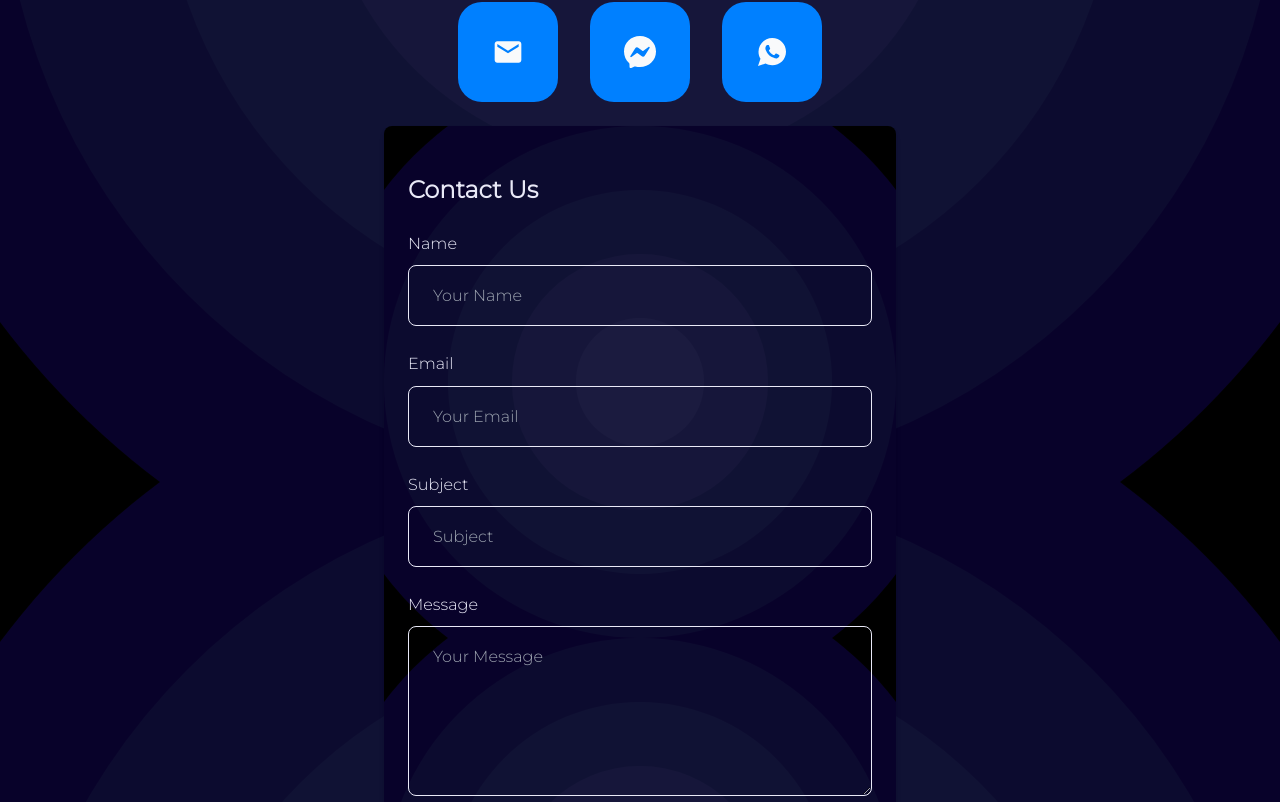
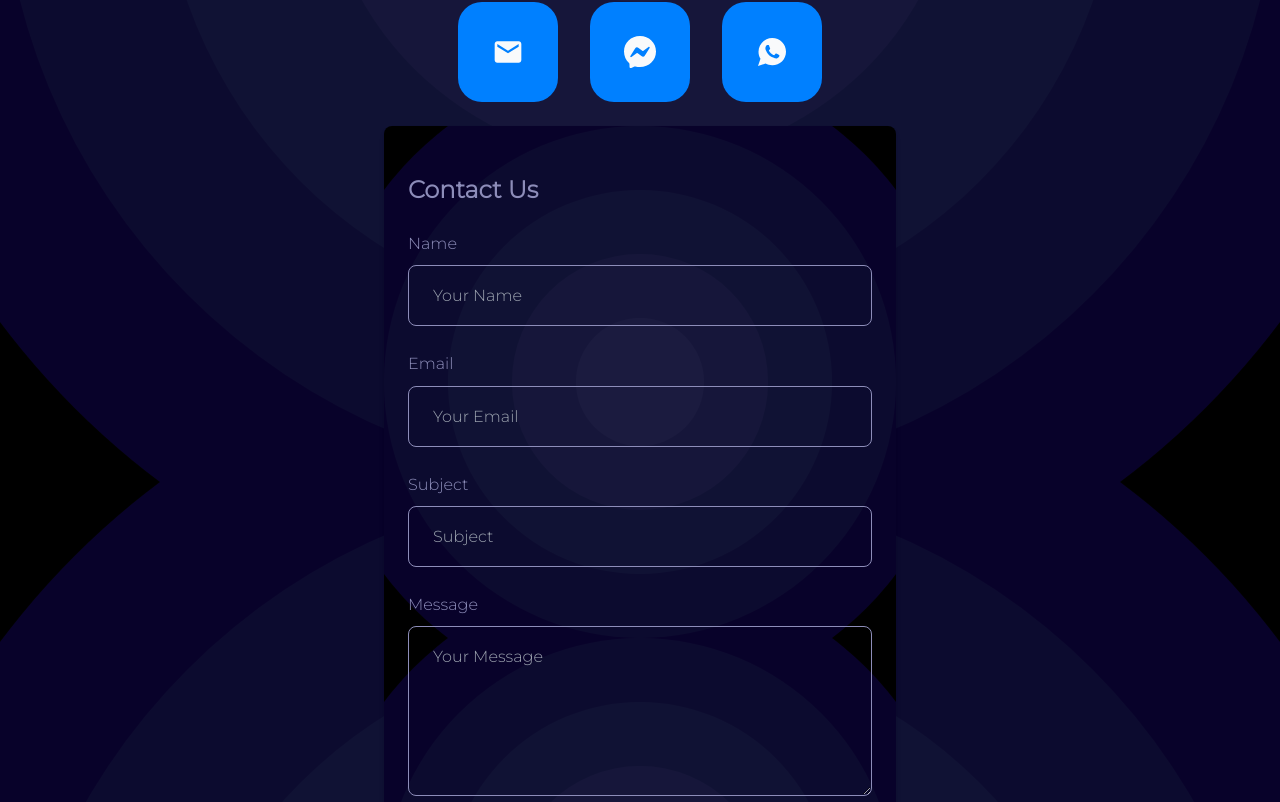
Before and after one commit to Noble-247/xplorers-gym, a Next.js app: page /contact in a window 1280 px wide. Shown: the part 558-1360 px from the top of the page. Built offline with nearby package versions, Linux system fonts and the light colour scheme.

Commit message:
Fixed color/font issues with the ContactForm and NavBar

```diff
--- a/app/components/ContactForm.tsx
+++ b/app/components/ContactForm.tsx
@@ -10,10 +10,10 @@ const ContactForm: React.FC = () => {
     return (
       <div className='flex justify-center items-center min-h-screen bg-transparent'>
         <div className='text-center bg-bulls-eye p-6 rounded-lg shadow-md'>
-          <h2 className='text-2xl font-bold text-gray-100 mb-4'>
+          <h2 className='text-2xl font-bold text-gray-300 mb-4'>
             Thank you for your message!
           </h2>
-          <p className='text-gray-100'>
+          <p className='text-gray-300'>
             We&apos; ll get back to you as soon as possible.
           </p>
         </div>
@@ -25,14 +25,14 @@ const ContactForm: React.FC = () => {
     <div className='flex justify-center items-center min-h-screen bg-transparent p-6'>
       <form
         onSubmit={handleSubmit}
-        className='w-full max-w-lg bg-bulls-eye shadow-md border-gray-100 rounded-lg p-6'
+        className='w-full max-w-lg bg-bulls-eye shadow-md border-gray-300 rounded-lg p-6'
       >
-        <h2 className='text-2xl font-bold text-gray-100 my-6'>Contact Us</h2>
+        <h2 className='text-2xl font-bold text-gray-300 my-6'>Contact Us</h2>
 
         {/* Name Field */}
         <div className='mb-6'>
           <label
-            className='block text-gray-100 font-medium mb-2'
+            className='block text-gray-300 font-medium mb-2'
             htmlFor='name'
           >
             Name
@@ -41,7 +41,7 @@ const ContactForm: React.FC = () => {
             id='name'
             type='text'
             name='name'
-            className='w-full px-6 py-4 border rounded-lg border-gray-100 focus:outline-none focus:ring-2 focus:ring-gray-100 bg-transparent text-gray-100'
+            className='w-full px-6 py-4 border rounded-lg border-gray-300 focus:outline-none focus:ring-2 focus:ring-gray-300 bg-transparent text-gray-300'
             placeholder='Your Name'
             required
           />
@@ -56,7 +56,7 @@ const ContactForm: React.FC = () => {
         {/* Email Field */}
         <div className='mb-6'>
           <label
-            className='block text-gray-100 font-medium mb-2'
+            className='block text-gray-300 font-medium mb-2'
             htmlFor='email'
           >
             Email
@@ -65,7 +65,7 @@ const ContactForm: React.FC = () => {
             id='email'
             type='email'
             name='email'
-            className='w-full px-6 py-4 border rounded-lg border-gray-100 focus:outline-none focus:ring-2 focus:ring-gray-100 bg-transparent text-gray-100'
+            className='w-full px-6 py-4 border rounded-lg border-gray-300 focus:outline-none focus:ring-2 focus:ring-gray-300 bg-transparent text-gray-300'
             placeholder='Your Email'
             required
           />
@@ -80,7 +80,7 @@ const ContactForm: React.FC = () => {
         {/* Subject Field */}
         <div className='mb-6'>
           <label
-            className='block text-gray-100 font-medium mb-2'
+            className='block text-gray-300 font-medium mb-2'
             htmlFor='subject'
           >
             Subject
@@ -89,7 +89,7 @@ const ContactForm: React.FC = () => {
             id='subject'
             type='text'
             name='subject'
-            className='w-full px-6 py-4 border rounded-lg border-gray-100 focus:outline-none focus:ring-2 focus:ring-gray-100 bg-transparent text-gray-100'
+            className='w-full px-6 py-4 border rounded-lg border-gray-300 focus:outline-none focus:ring-2 focus:ring-gray-300 bg-transparent text-gray-300'
             placeholder='Subject'
             required
           />
@@ -104,7 +104,7 @@ const ContactForm: React.FC = () => {
         {/* Message Field */}
         <div className='mb-6'>
           <label
-            className='block text-gray-100 font-medium mb-2'
+            className='block text-gray-300 font-medium mb-2'
             htmlFor='message'
           >
             Message
@@ -113,7 +113,7 @@ const ContactForm: React.FC = () => {
             id='message'
             name='message'
             rows={5}
-            className='w-full px-6 py-4 border rounded-lg border-gray-100 focus:outline-none focus:ring-2 focus:ring-gray-100 bg-transparent text-gray-100'
+            className='w-full px-6 py-4 border rounded-lg border-gray-300 focus:outline-none focus:ring-2 focus:ring-gray-300 bg-transparent text-gray-300'
             placeholder='Your Message'
             required
           />
@@ -129,7 +129,7 @@ const ContactForm: React.FC = () => {
         <div className='mt-4'>
           <button
             type='submit'
-            className='w-full bg-primary text-white py-4 px-6 rounded-lg hover:bg-transparent hover:border hover:border-gray-100 transition duration-300'
+            className='w-full bg-primary text-white py-4 px-6 rounded-lg hover:bg-transparent hover:border hover:border-gray-300 transition duration-300'
             disabled={state.submitting}
           >
             {state.submitting ? "Sending..." : "Send Message"}
--- a/app/components/NavBar.tsx
+++ b/app/components/NavBar.tsx
@@ -21,7 +21,7 @@ export default function NavBar() {
   }
 
   return (
-    <nav className='font-[500] h-[5rem] w-screen bg-primary grid place-items-center sticky top-0 left-0 z-[100] text-gray-100'>
+    <nav className='font-semibold h-[5rem] w-screen bg-primary grid place-items-center sticky top-0 left-0 z-[100] text-gray-100'>
       <div className='w-[90%] lg:w-[80%] max-w-[1920px] mx-auto h-full flex justify-between items-center relative'>
         <Link
           onClick={() => hideNavbarOnClick()}
--- a/package.json
+++ b/package.json
@@ -13,7 +13,8 @@
     "next": "14.2.8",
     "react": "^18",
     "react-dom": "^18",
-    "react-icons": "^5.3.0"
+    "react-icons": "^5.3.0",
+    "sharp": "^0.33.5"
   },
   "devDependencies": {
     "@types/node": "^20",
```
Also changed, not shown: 1 other file (tests, documents, lock files or other folders).
